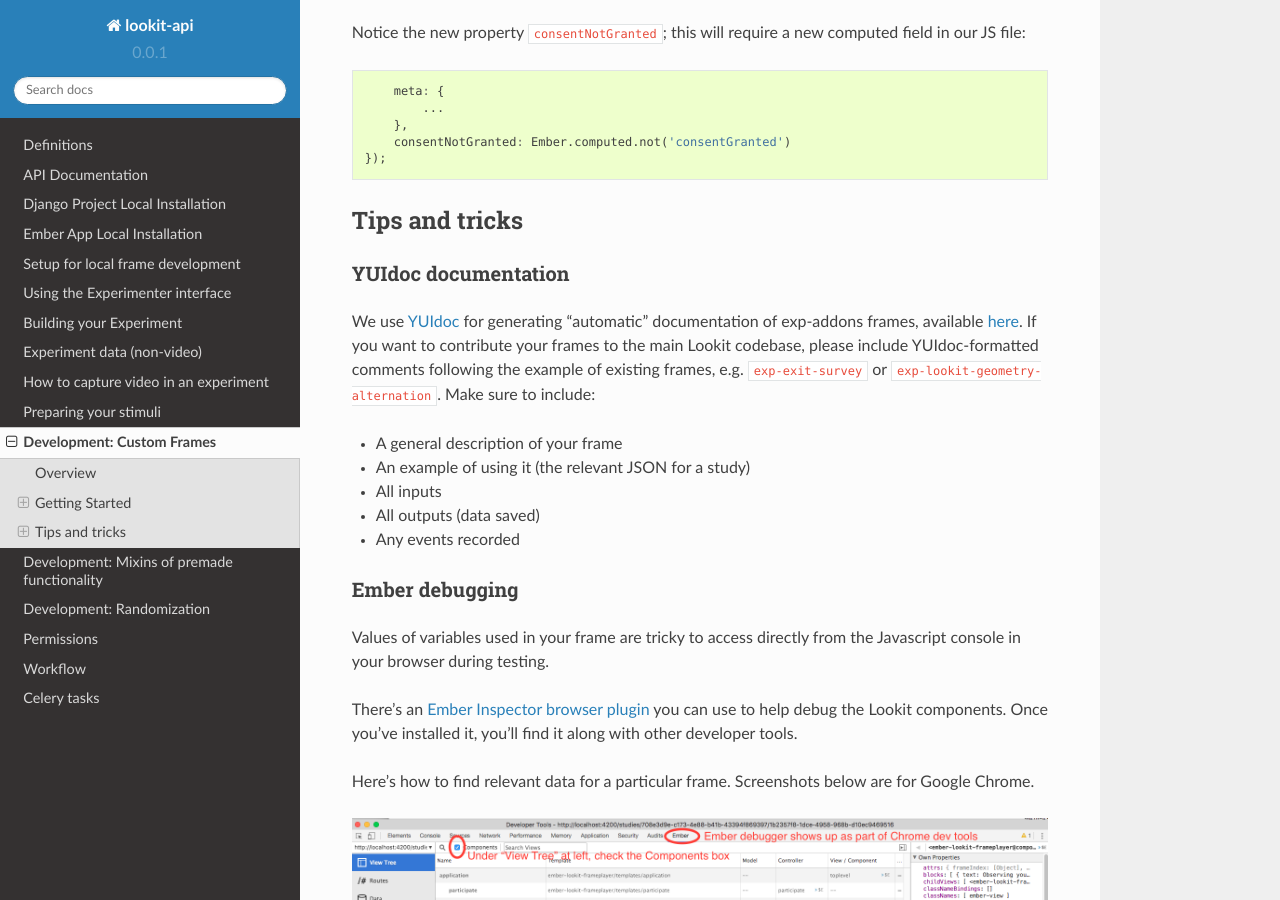
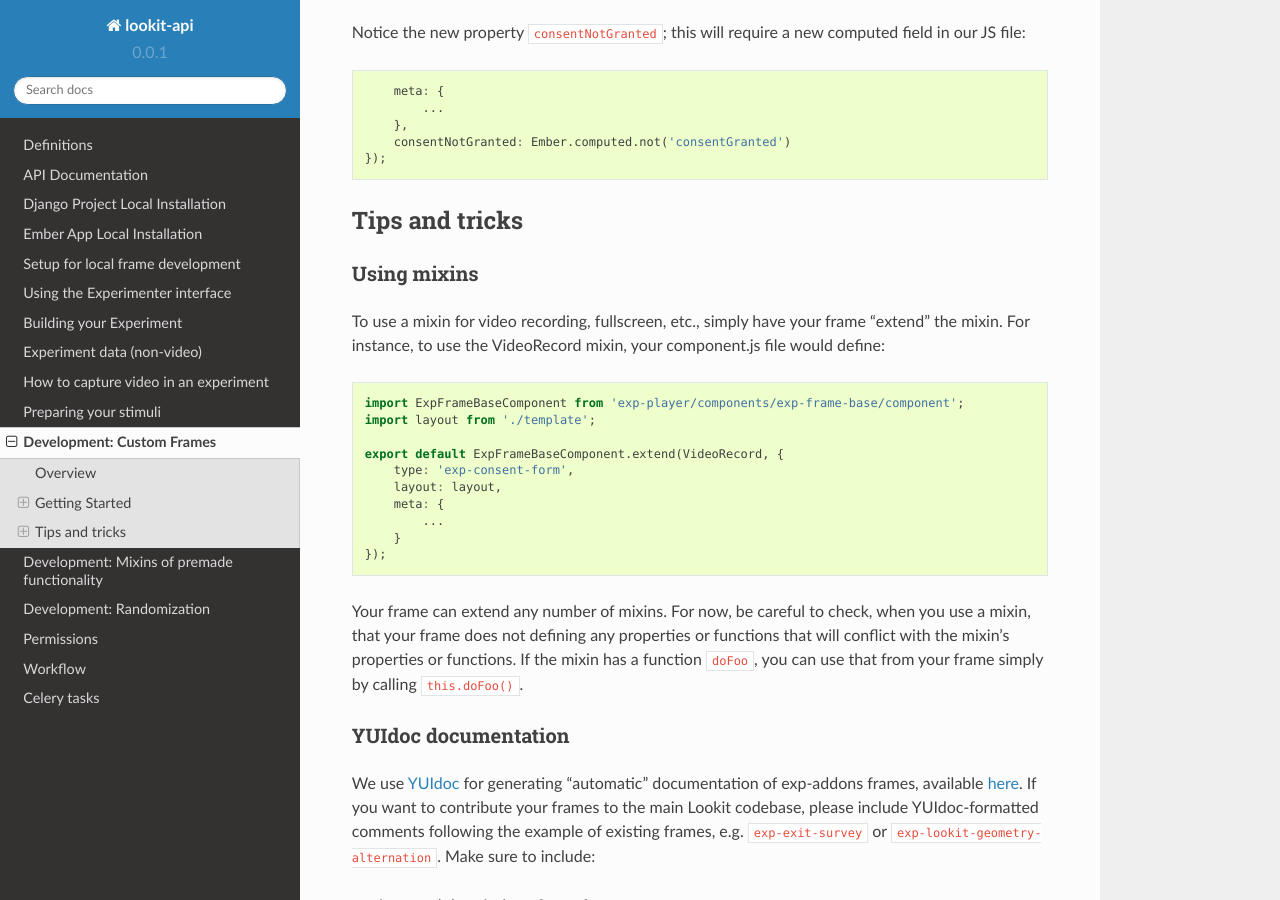
Before and after one commit to lookit/lookit-api, a Sphinx documentation site: the page built from docs/source/frames.md, in a window 1280 px wide and 900 px high, scrolled down 4865 px. Built offline with Sphinx 7.4.7 and the Read the Docs theme 2.0.0, drawn with Linux system fonts in a browser that asks for light colours.

Commit message:
update docs regarding new recording solution

````diff
--- a/docs/source/frames.md
+++ b/docs/source/frames.md
@@ -244,6 +244,28 @@ Notice the new property `consentNotGranted`; this will require a new computed fi
 
 ### Tips and tricks
 
+#### Using mixins
+
+To use a mixin for video recording, fullscreen, etc., simply have your frame "extend" the
+mixin. For instance, to use the VideoRecord mixin, your component.js file would define:
+
+
+```javascript
+import ExpFrameBaseComponent from 'exp-player/components/exp-frame-base/component';
+import layout from './template';
+
+export default ExpFrameBaseComponent.extend(VideoRecord, {
+    type: 'exp-consent-form',
+    layout: layout,
+    meta: {
+        ...
+    }
+});
+```
+
+Your frame can extend any number of mixins. For now, be careful to check, when you use a
+mixin, that your frame does not defining any properties or functions that will conflict with the mixin's properties or functions. If the mixin has a function `doFoo`, you can use that from your frame simply by calling `this.doFoo()`.
+
 #### YUIdoc documentation
 
 We use [YUIdoc](http://yui.github.io/yuidoc/) for generating "automatic" documentation of  exp-addons frames, available [here](http://centerforopenscience.github.io/exp-addons/modules/frames.html). If you want to contribute your frames to the main Lookit codebase, please include YUIdoc-formatted comments following the example of existing frames, e.g. `exp-exit-survey` or `exp-lookit-geometry-alternation`. Make sure to include:
````
Also changed, not shown: docs/source/django-project-installation.md (+9 -0 lines), docs/source/ember-app-installation.md (+4 -1 lines), docs/source/mixins.md (+2 -6 lines).
